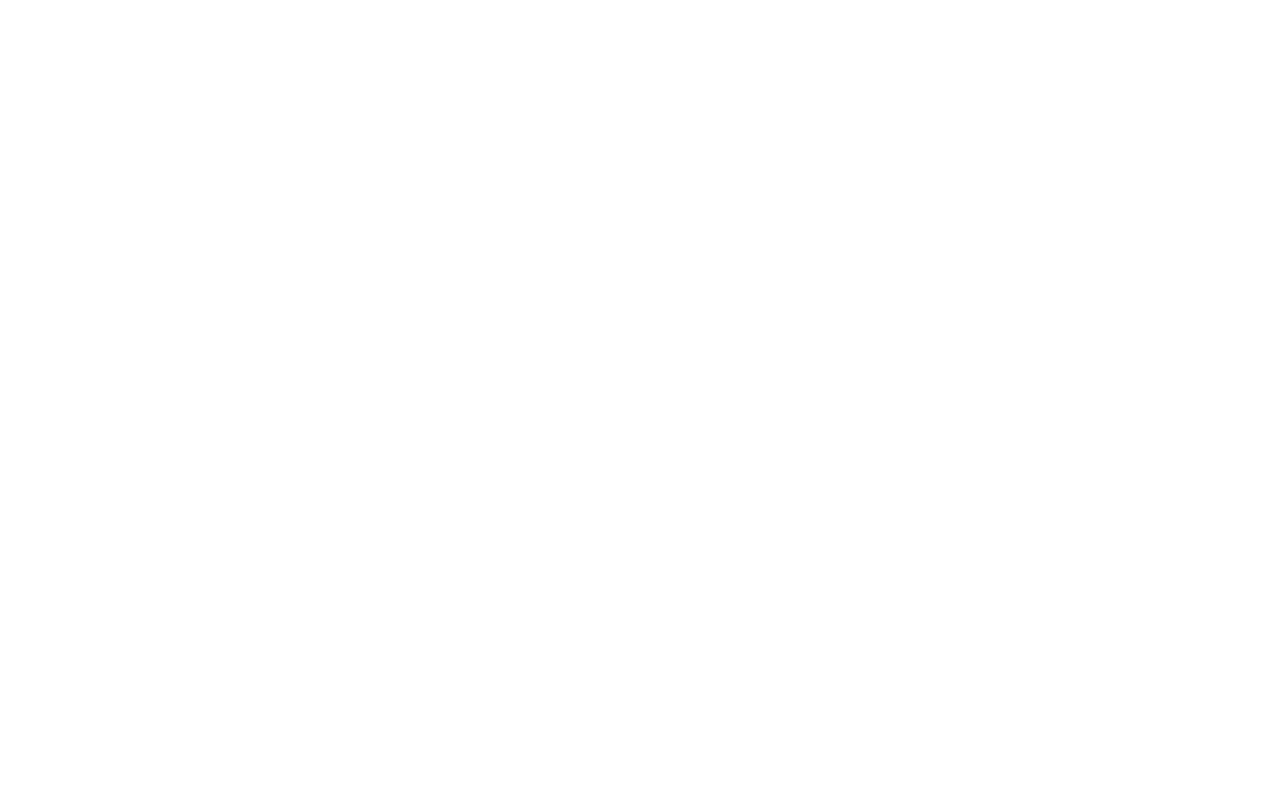
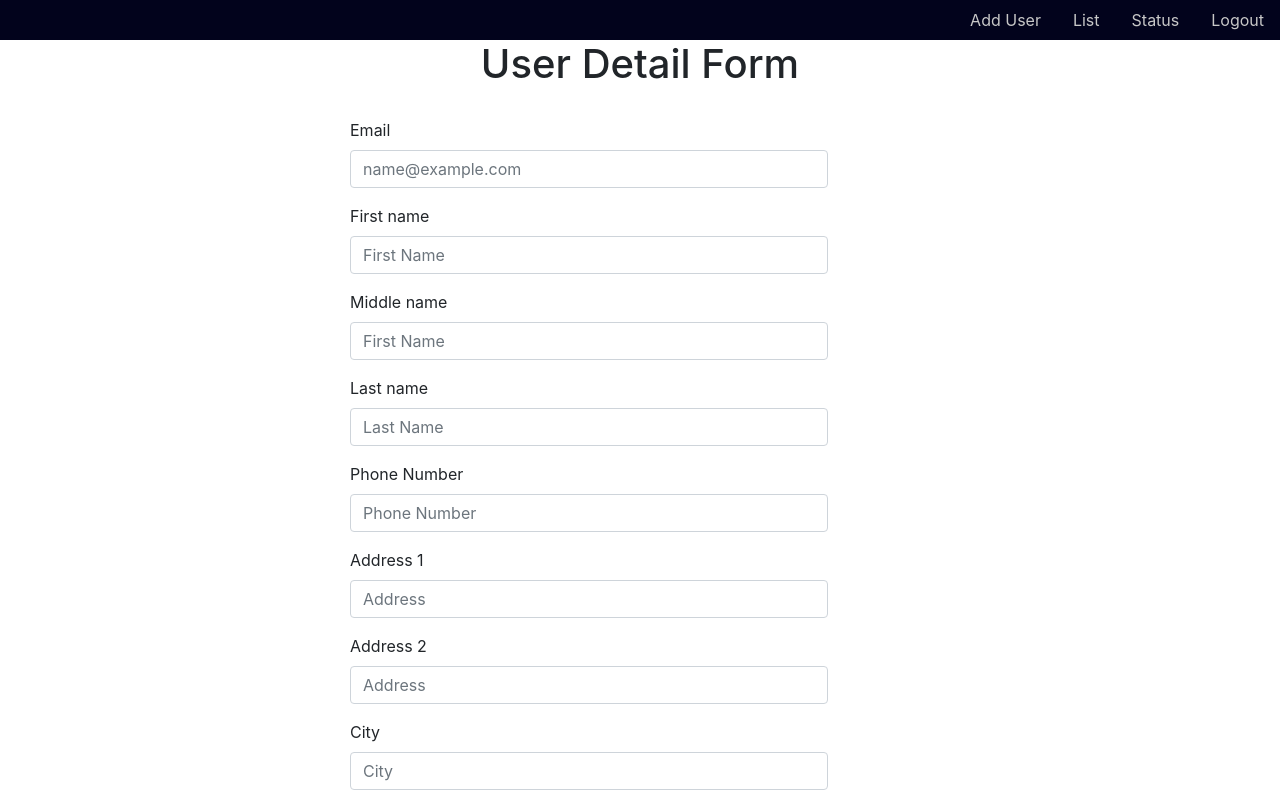
Before and after one commit to IndiaCFG3/team-33, a React (Create React App) app in the folder frontend/: page /userform in a window 1280 px wide. Shown: the top 800 px of the page. Built offline with nearby package versions, Linux system fonts and the light colour scheme.

Commit message:
All routes setup

```diff
--- a/frontend/src/App.js
+++ b/frontend/src/App.js
@@ -4,15 +4,25 @@
 
 import Signup from './pages/Signup'
 import Login from './pages/Login'
+import UserDetail from './pages/UserDetail'
+import UserForm from './pages/UserForm'
+import UserPending from './pages/UserPending'
+import UserList from './pages/UserList'
 
 function App() {
   return (
     <Router>
     <div className="App">
+
     <Switch>
       <Route path="/" component={Login} exact />
       <Route path="/signup" component={Signup} exact />
+      <Route path="/userdetail" component={UserDetail} exact />
+      <Route path="/userpending" component={UserPending} exact />
+      <Route path="/userform" component={UserForm} exact />
+      <Route path="/userlist" component={UserList} exact />
     </Switch>
+
 
     </div>
     </Router>
--- /dev/null
+++ b/frontend/src/pages/NavBar.js
@@ -0,0 +1,30 @@
+import React from 'react'
+import 'bootstrap/dist/css/bootstrap.css'
+import {Nav, Navbar, Tabs, Tab} from 'react-bootstrap'
+
+function NavBar(props){
+
+    return(
+        <div>
+
+    <Nav style={{backgroundColor:"#02031c"}} className="justify-content-end">
+    <Nav.Item>
+      <Nav.Link style={{color:"#c7c7c7"}} href="/userform">Add User</Nav.Link>
+    </Nav.Item>
+    <Nav.Item>
+      <Nav.Link style={{color:"#c7c7c7"}} href="/userlist">List</Nav.Link>
+    </Nav.Item>
+    <Nav.Item>
+      <Nav.Link style={{color:"#c7c7c7"}} href="/userpending">Status</Nav.Link>
+    </Nav.Item>
+    <Nav.Item>
+      <Nav.Link style={{color:"#c7c7c7"}} href="/">Logout</Nav.Link>
+    </Nav.Item>
+  </Nav>
+
+
+        </div>
+    )
+}
+
+export default NavBar
--- a/frontend/src/pages/UserDetail.js
+++ b/frontend/src/pages/UserDetail.js
@@ -1,6 +1,7 @@
 import React from 'react'
 import 'bootstrap/dist/css/bootstrap.css'
 import {Button, Col, Row, Form} from 'react-bootstrap'
+import {Link} from 'react-router-dom'
 
 function UserDetail(props){
 
@@ -8,6 +9,7 @@
         <div>
             <div style={{textAlign:"center"}}>
                 <h2>User Detail</h2>
+                <div><Link to='/userlist'>Go Back</Link></div>
             </div>
             <br />
             <div  style={{textAlign:"center"}}>
--- a/frontend/src/pages/UserForm.js
+++ b/frontend/src/pages/UserForm.js
@@ -1,11 +1,13 @@
 import React from 'react'
 import 'bootstrap/dist/css/bootstrap.css'
 import {Button, Col, Row, Form} from 'react-bootstrap'
+import NavBar from './NavBar'
 
 function UserForm(props){
 
     return(
         <div>
+        <NavBar />
         <h1>User Detail Form</h1>
         <div style={{margin:"30px"}}>
         <Col xs={{span:5, offset:3}}>
--- a/frontend/src/pages/UserList.js
+++ b/frontend/src/pages/UserList.js
@@ -1,11 +1,13 @@
 import React from 'react'
 import 'bootstrap/dist/css/bootstrap.css'
 import {Button, Col, Row, Form} from 'react-bootstrap'
+import NavBar from './NavBar'
 
 function UserList(props){
 
     return(
         <div>
+        <NavBar />
             <div style={{textAlign:"center"}}>
                 <h2>User List</h2>
             </div>
--- a/frontend/src/pages/UserPending.js
+++ b/frontend/src/pages/UserPending.js
@@ -1,11 +1,13 @@
 import React from 'react'
 import 'bootstrap/dist/css/bootstrap.css'
 import {Button, Col, Row, Form, Table, thead, tbody} from 'react-bootstrap'
+import NavBar from './NavBar'
 
 function UserPending(props){
 
     return(
         <div>
+        <NavBar />
             <div style={{textAlign:"center"}}>
             <h1>Schemes Progress</h1>
             </div>
@@ -46,7 +48,7 @@
                 </Table>
                 </Col>
                 <Col xs={6}>
-                <Table  bordered hover style={{marginLeft:"2%"}}>
+                <Table  bordered hover style={{marginRight:"2%"}}>
                 <thead>
                     <tr>
 
```
Also changed, not shown: frontend/src/pages/Nav.js (deleted, +0 -12 lines).
